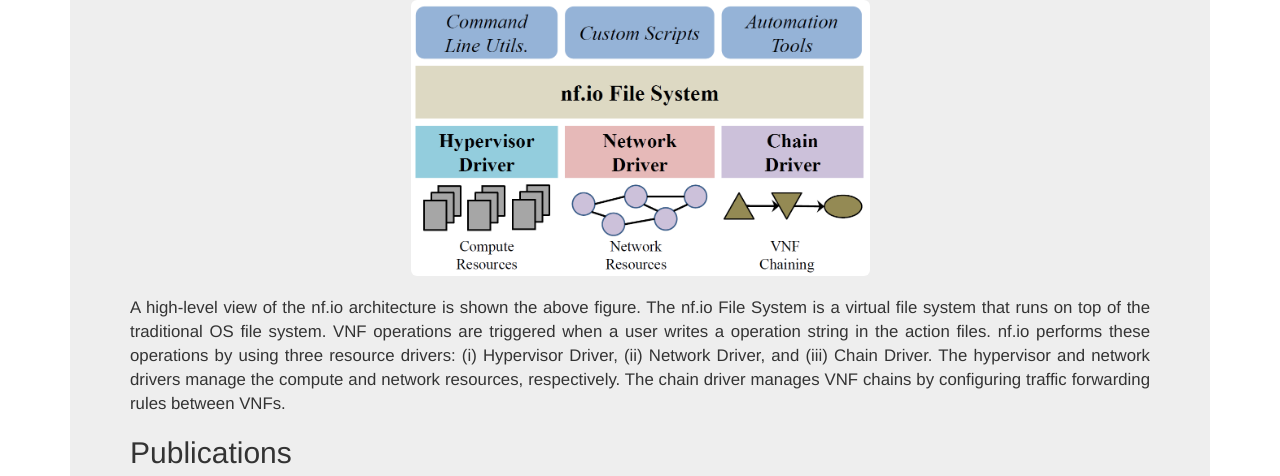
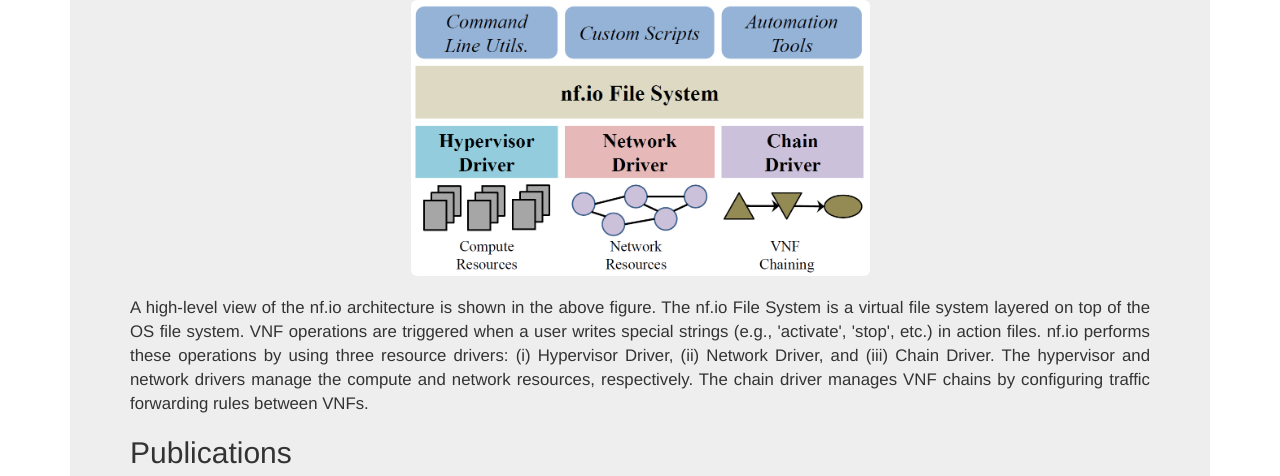
Before and after one commit to abdelhadi-azouni/nf.io, a plain HTML site: page index.html in a window 1280 px wide. Shown: the part 266-742 px from the top of the page. Drawn offline with nearby package versions, Linux system fonts and the light colour scheme; a script that the page names is missing.

Commit message:
fixed html code

```diff
--- a/index.html
+++ b/index.html
@@ -69,7 +69,7 @@
         <h2>Architecture</h2>
         <img src="architecture.png" class="img-responsive img-rounded center-block" alt="nf.io Architecture" width="45%" height="auto">
         <br />
-        <div class="text-justify"><big>A high-level view of the nf.io architecture is shown the above figure. The nf.io File System is a virtual file system that runs on top of the traditional OS file system. VNF operations are triggered when a user writes a operation string in the action files. nf.io performs these operations by using three resource drivers: (i) Hypervisor Driver, (ii) Network Driver, and (iii) Chain Driver. The hypervisor and network drivers manage the compute and network resources, respectively. The chain driver manages VNF chains by configuring traffic forwarding rules between VNFs.</big></div>
+        <div class="text-justify"><big>A high-level view of the nf.io architecture is shown in the above figure. The nf.io File System is a virtual file system layered on top of the OS file system. VNF operations are triggered when a user writes special strings (e.g., 'activate', 'stop', etc.) in action files. nf.io performs these operations by using three resource drivers: (i) Hypervisor Driver, (ii) Network Driver, and (iii) Chain Driver. The hypervisor and network drivers manage the compute and network resources, respectively. The chain driver manages VNF chains by configuring traffic forwarding rules between VNFs.</big></div>
 
         <h2>Publications</h2>
         <ul>
```
